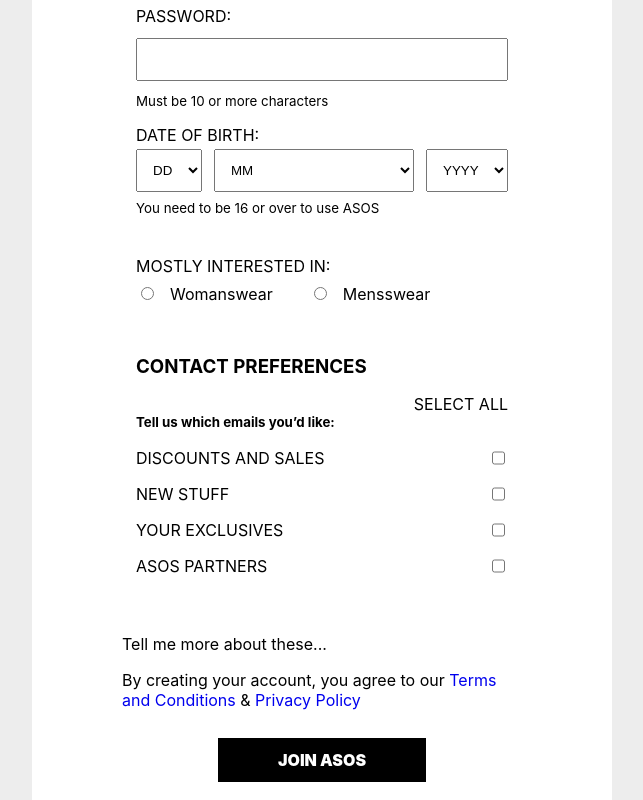
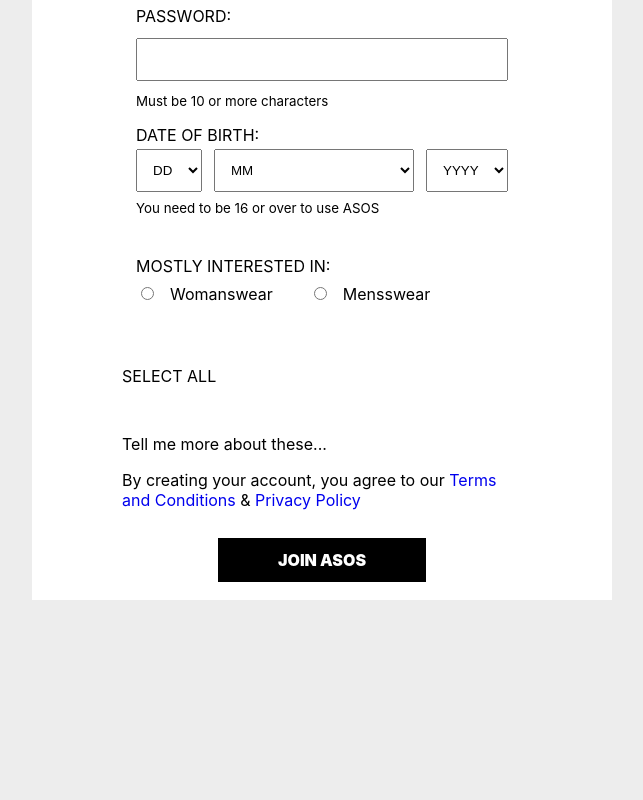
Before and after one commit to anthonyzamarro/dui-one, a React (Create React App) app: page / in a window 1280 px wide. Shown: the part 853-1653 px from the top of the page, without its empty margins (318-961 px from the left). After the commit the page ends 1453 px from the top, so only its background shows below. Built offline with nearby package versions, Linux system fonts and the light colour scheme.

Commit message:
start adding code to pass values to and from parent components

```diff
--- a/src/components/Elements/Clickable.tsx
+++ b/src/components/Elements/Clickable.tsx
@@ -2,12 +2,13 @@
 
 interface Props {
     text: string,
+    thing: (blah: string) => void; // arrow function
 }
 
-const Clickable: React.FC<Props> = ({ text }) => {
+const Clickable: React.FC<Props> = ({ text, thing }) => {
 
     const getValue = (e: object) => {
-        console.log(e);
+        console.log('child', e);
     }
 
     return (
--- a/src/components/containers/Parent.tsx
+++ b/src/components/containers/Parent.tsx
@@ -1,17 +1,21 @@
 import React from "react";
+import Clickable from "../elements/Clickable"
 
 interface Props {
 }
 
-const Parent: React.FC<Props> = ({ children }) => {
+const Parent: React.FC<Props> = () => {
 
-    const getValue = (e: object) => {
-        console.log(e);
+    const getValue = (e: string) => {
+        console.log('parent', e);
     }
 
     return (
         <div className="parent__container">
-            { children }
+            <Clickable
+                text="SELECT ALL"
+                thing={(blah: string) => getValue(blah)}
+            />
         </div>
     )
 }
--- a/src/components/pages/Home.tsx
+++ b/src/components/pages/Home.tsx
@@ -109,6 +109,7 @@
                             /> */}
                             <Clickable
                                 text="SELECT ALL"
+                                thing={(e: string) => e}
                             />
                         </div>
                         <div className="checkboxes">
```
